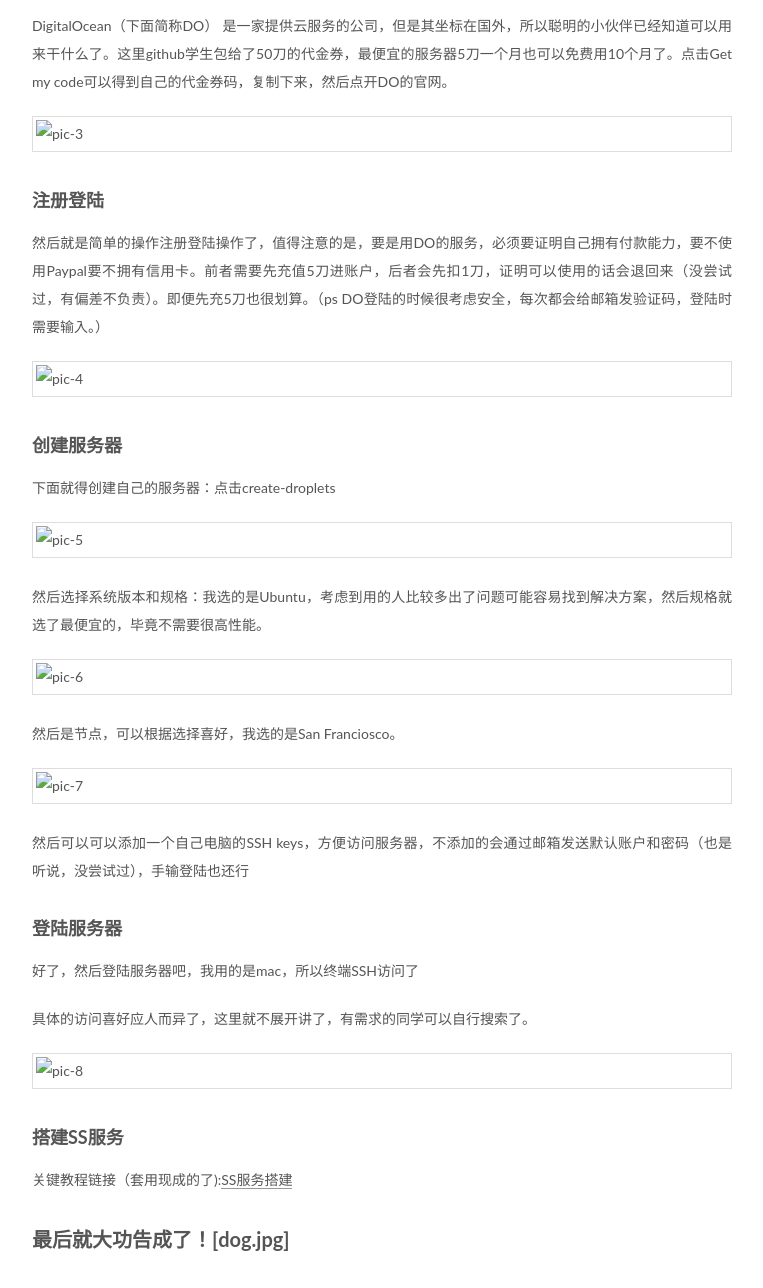
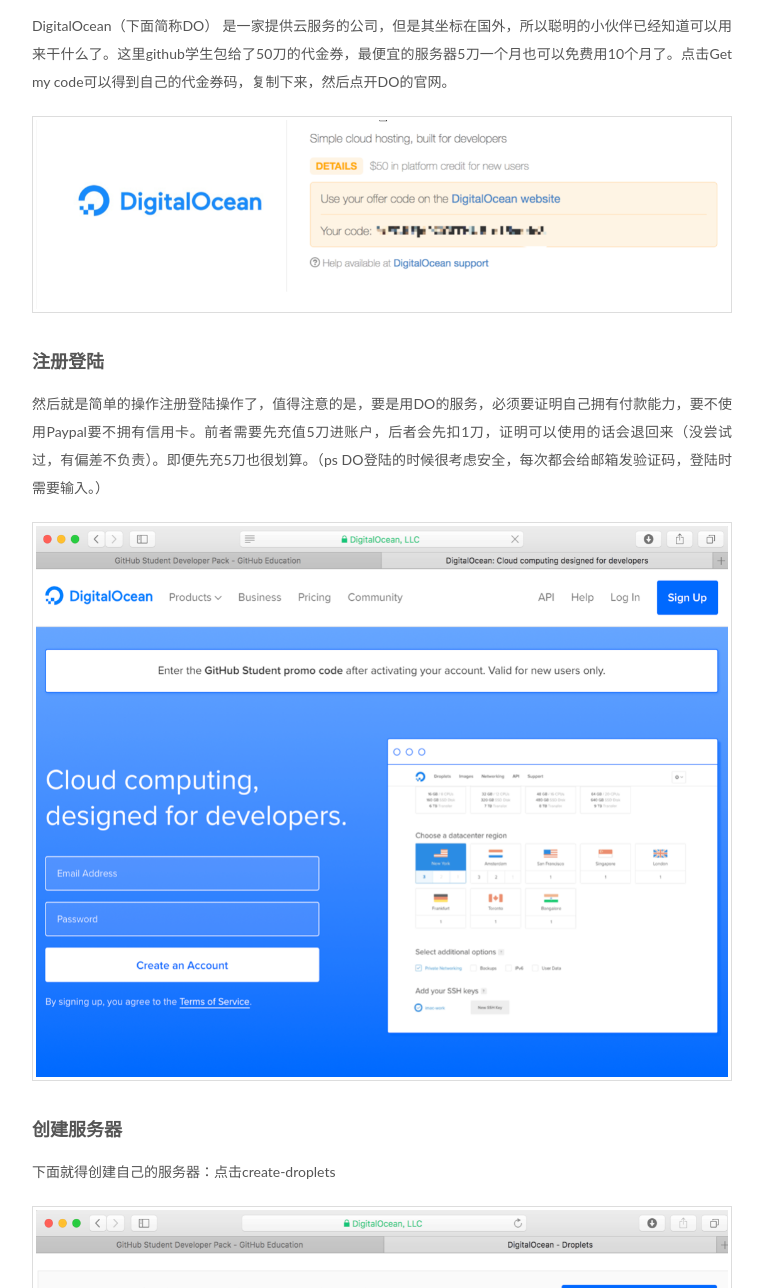
Before and after one commit to carlprilo/carlprilo.github.io, a plain HTML site: page 2017/10/17/Github-Student-Developer-Pack/index.html in a window 1280 px wide. Shown: the part 2372-3660 px from the top of the page, without its empty margins (98-861 px from the left). Drawn offline with Linux system fonts and the light colour scheme.

Commit message:
Site updated: 2018-10-12 14:26:11

```diff
--- a/2017/10/17/Github-Student-Developer-Pack/index.html
+++ b/2017/10/17/Github-Student-Developer-Pack/index.html
@@ -88,13 +88,13 @@
 <meta property="og:locale" content="default">
 <meta property="og:image" content="http://yoursite.com/2017/10/17/Github-Student-Developer-Pack/GS-1.png">
 <meta property="og:image" content="http://yoursite.com/2017/10/17/Github-Student-Developer-Pack/GS-2.png">
-<meta property="og:image" content="http://yoursite.com/2017/10/17/Github-Student-Developer-Pack/Github-Student-Developer-Pack/GS-3.png">
-<meta property="og:image" content="http://yoursite.com/2017/10/17/Github-Student-Developer-Pack/Github-Student-Developer-Pack/GS-4.png">
-<meta property="og:image" content="http://yoursite.com/2017/10/17/Github-Student-Developer-Pack/Github-Student-Developer-Pack/GS-5.png">
-<meta property="og:image" content="http://yoursite.com/2017/10/17/Github-Student-Developer-Pack/Github-Student-Developer-Pack/GS-6.png">
-<meta property="og:image" content="http://yoursite.com/2017/10/17/Github-Student-Developer-Pack/Github-Student-Developer-Pack/GS-7.png">
-<meta property="og:image" content="http://yoursite.com/2017/10/17/Github-Student-Developer-Pack/Github-Student-Developer-Pack/GS-8.png">
-<meta property="og:updated_time" content="2018-10-12T06:20:17.060Z">
+<meta property="og:image" content="http://yoursite.com/2017/10/17/Github-Student-Developer-Pack/GS-3.png">
+<meta property="og:image" content="http://yoursite.com/2017/10/17/Github-Student-Developer-Pack/GS-4.png">
+<meta property="og:image" content="http://yoursite.com/2017/10/17/Github-Student-Developer-Pack/GS-5.png">
+<meta property="og:image" content="http://yoursite.com/2017/10/17/Github-Student-Developer-Pack/GS-6.png">
+<meta property="og:image" content="http://yoursite.com/2017/10/17/Github-Student-Developer-Pack/GS-7.png">
+<meta property="og:image" content="http://yoursite.com/2017/10/17/Github-Student-Developer-Pack/GS-8.png">
+<meta property="og:updated_time" content="2018-10-12T06:26:02.833Z">
 <meta name="twitter:card" content="summary">
 <meta name="twitter:title" content="Github Student Developer Pack">
 <meta name="twitter:description" content="计算机相关专业的学生都是知道Github是个好东西，但是它提供的免费开发者福利确实鲜有人知。">
@@ -319,19 +319,19 @@
 <p><img src="GS-2.png" alt="pic-2"></p>
 <p>说实话一开始不认识几家公司…不妨碍，有时间挨个摸索一下。好了，现在讲点有意思的东西（敲黑板）。</p>
 <h2 id="使用DigitalOcean云服务"><a href="#使用DigitalOcean云服务" class="headerlink" title="使用DigitalOcean云服务"></a>使用DigitalOcean云服务</h2><h3 id="DigitalOcean简介"><a href="#DigitalOcean简介" class="headerlink" title="DigitalOcean简介"></a>DigitalOcean简介</h3><p>DigitalOcean（下面简称DO） 是一家提供云服务的公司，但是其坐标在国外，所以聪明的小伙伴已经知道可以用来干什么了。这里github学生包给了50刀的代金券，最便宜的服务器5刀一个月也可以免费用10个月了。点击Get my code可以得到自己的代金券码，复制下来，然后点开DO的官网。</p>
-<p><img src="Github-Student-Developer-Pack/GS-3.png" alt="pic-3"></p>
+<p><img src="GS-3.png" alt="pic-3"></p>
 <h3 id="注册登陆"><a href="#注册登陆" class="headerlink" title="注册登陆"></a>注册登陆</h3><p>然后就是简单的操作注册登陆操作了，值得注意的是，要是用DO的服务，必须要证明自己拥有付款能力，要不使用Paypal要不拥有信用卡。前者需要先充值5刀进账户，后者会先扣1刀，证明可以使用的话会退回来（没尝试过，有偏差不负责）。即便先充5刀也很划算。（ps DO登陆的时候很考虑安全，每次都会给邮箱发验证码，登陆时需要输入。）</p>
-<p><img src="Github-Student-Developer-Pack/GS-4.png" alt="pic-4"></p>
+<p><img src="GS-4.png" alt="pic-4"></p>
 <h3 id="创建服务器"><a href="#创建服务器" class="headerlink" title="创建服务器"></a>创建服务器</h3><p>下面就得创建自己的服务器：点击create-droplets</p>
-<p><img src="Github-Student-Developer-Pack/GS-5.png" alt="pic-5"></p>
+<p><img src="GS-5.png" alt="pic-5"></p>
 <p>然后选择系统版本和规格：我选的是Ubuntu，考虑到用的人比较多出了问题可能容易找到解决方案，然后规格就选了最便宜的，毕竟不需要很高性能。</p>
-<p><img src="Github-Student-Developer-Pack/GS-6.png" alt="pic-6"></p>
+<p><img src="GS-6.png" alt="pic-6"></p>
 <p>然后是节点，可以根据选择喜好，我选的是San Franciosco。</p>
-<p><img src="Github-Student-Developer-Pack/GS-7.png" alt="pic-7"></p>
+<p><img src="GS-7.png" alt="pic-7"></p>
 <p>然后可以可以添加一个自己电脑的SSH keys，方便访问服务器，不添加的会通过邮箱发送默认账户和密码（也是听说，没尝试过），手输登陆也还行</p>
 <h3 id="登陆服务器"><a href="#登陆服务器" class="headerlink" title="登陆服务器"></a>登陆服务器</h3><p>好了，然后登陆服务器吧，我用的是mac，所以终端SSH访问了</p>
 <p>具体的访问喜好应人而异了，这里就不展开讲了，有需求的同学可以自行搜索了。</p>
-<p><img src="Github-Student-Developer-Pack/GS-8.png" alt="pic-8"></p>
+<p><img src="GS-8.png" alt="pic-8"></p>
 <h3 id="搭建SS服务"><a href="#搭建SS服务" class="headerlink" title="搭建SS服务"></a>搭建SS服务</h3><p>关键教程链接（套用现成的了):<a href="https://github.com/iMeiji/shadowsocks_install/wiki/shadowsocksR-%E4%B8%80%E9%94%AE%E5%AE%89%E8%A3%85" target="_blank" rel="noopener">SS服务搭建</a></p>
 <h2 id="最后就大功告成了！-dog-jpg"><a href="#最后就大功告成了！-dog-jpg" class="headerlink" title="最后就大功告成了！[dog.jpg]"></a>最后就大功告成了！[dog.jpg]</h2>
 
--- a/css/main.css
+++ b/css/main.css
@@ -1822,7 +1822,7 @@
   width: 4px;
   height: 4px;
   border-radius: 50%;
-  background: #525d08;
+  background: #3e58d7;
 }
 .links-of-blogroll {
   font-size: 13px;
```
